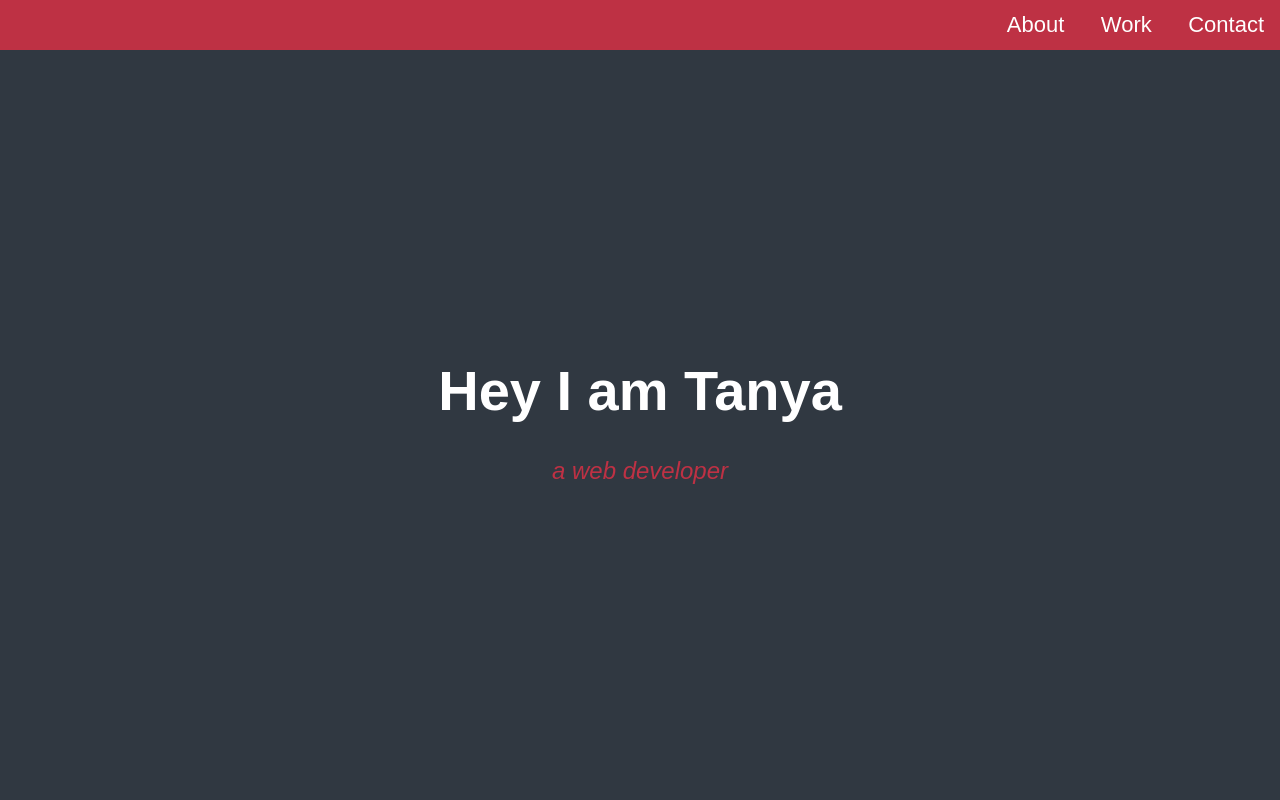
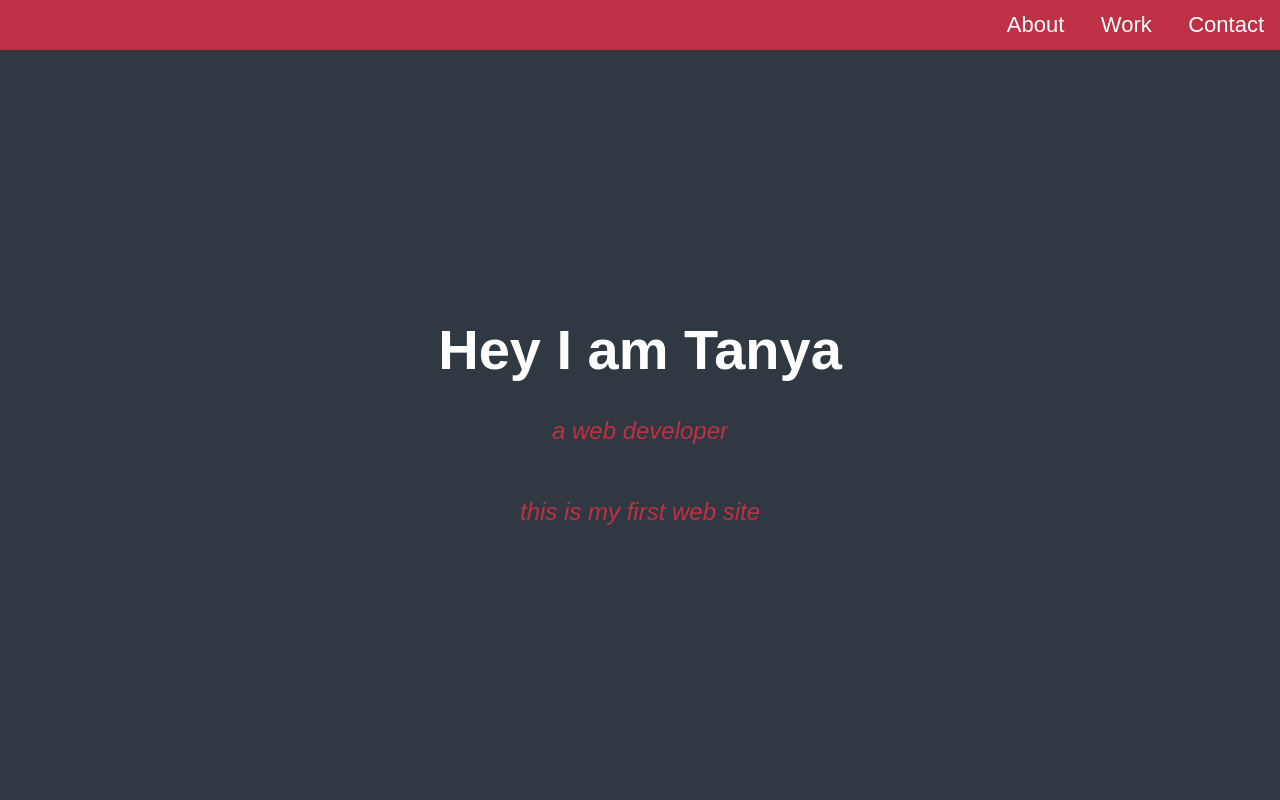
Before and after one commit to frl8/site, a plain HTML site: page index.html in a window 1280 px wide. Shown: the top 800 px of the page. Drawn offline with Linux system fonts and the light colour scheme.

Commit message:
first change commited

```diff
--- a/index.html
+++ b/index.html
@@ -32,6 +32,7 @@
             Hey I am Tanya
         </h1>
         <p class="welcome-desc">a web developer</p>
+        <p class="welcome-desc">this is my first web site</p>
     </div>
 
     <div id="projects" class="projects">
```
